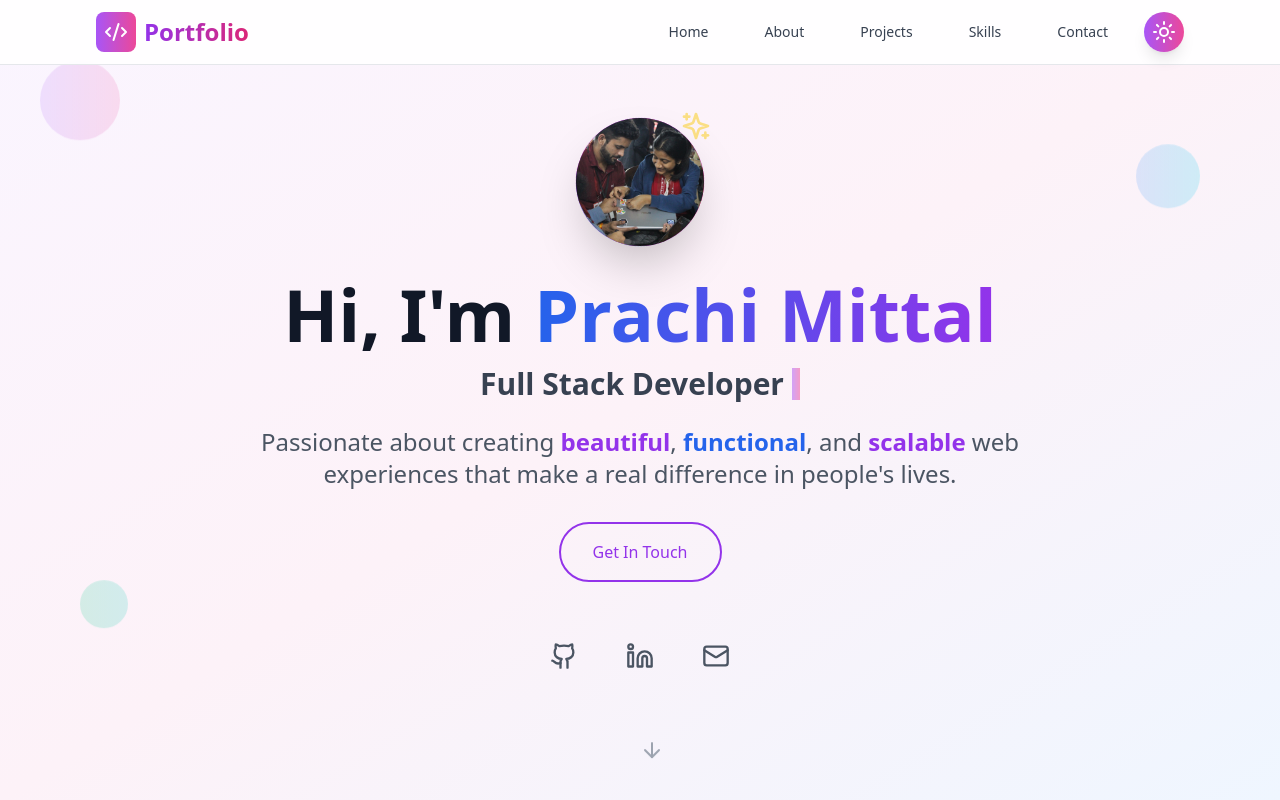
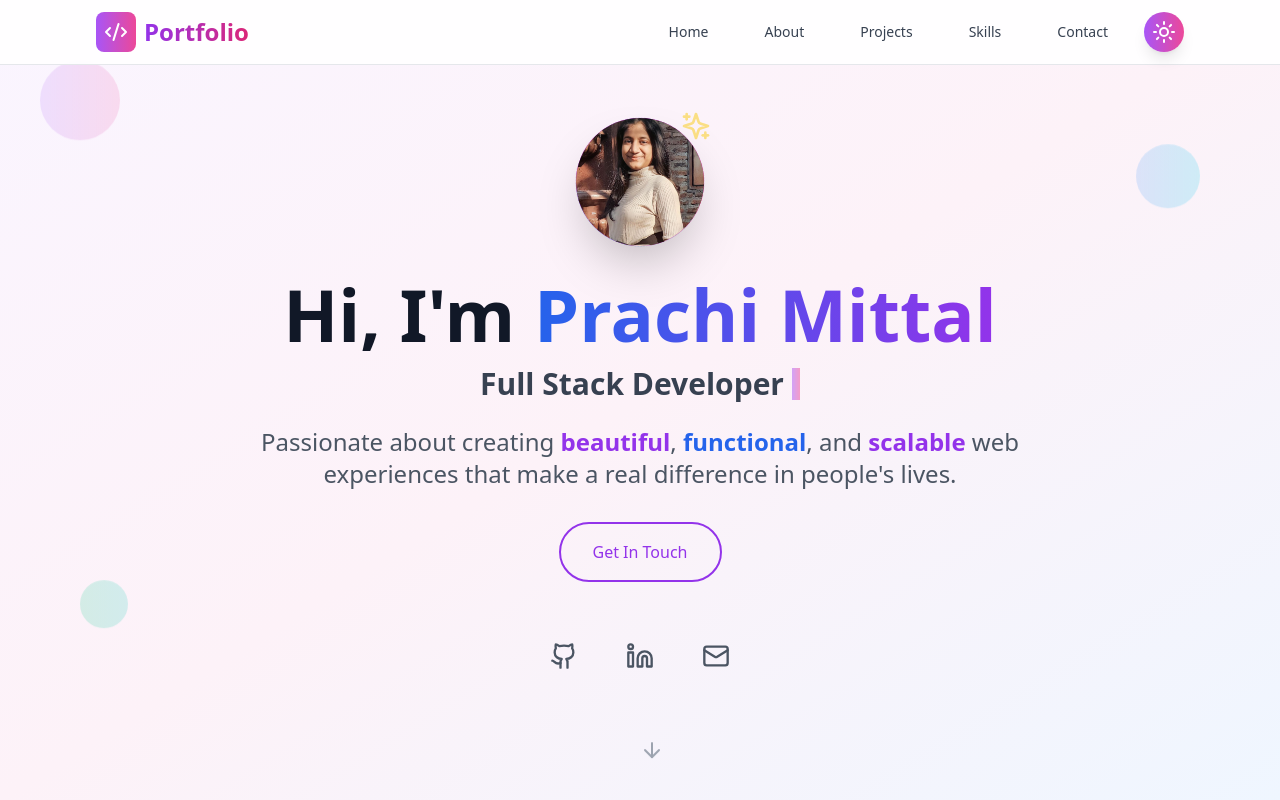
Before and after one commit to prachimittal26/portfolio_prachi_mittal, a React (Vite) app: page / in a window 1280 px wide. Shown: the top 800 px of the page. Built offline with nearby package versions, Linux system fonts and the light colour scheme.

Commit message:
image changed

```diff
--- a/src/components/Hero.tsx
+++ b/src/components/Hero.tsx
@@ -18,7 +18,7 @@ const Hero = () => {
               <div className="absolute inset-0 bg-gradient-to-r from-purple-500 via-pink-500 to-blue-500 rounded-full animate-spin-slow opacity-75"></div>
               <div className="relative w-full h-full bg-gradient-to-r from-purple-600 to-pink-600 rounded-full flex items-center justify-center text-white text-4xl font-bold shadow-2xl transform group-hover:scale-110 transition-all duration-500">
                 <img
-                  src="/Screenshot 2025-07-17 124016.png"
+                  src="/cv3.jpg"
                   alt="Profile"
                   className="w-full h-full rounded-full object-cover"
                 />
```
Also changed, not shown: public/cv3.jpg (added).
